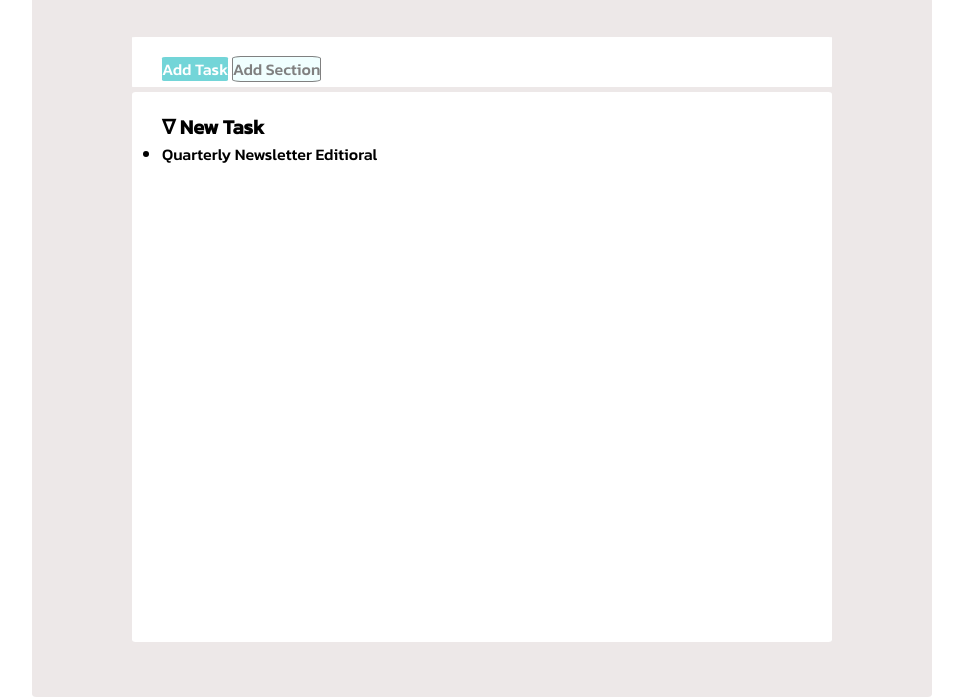
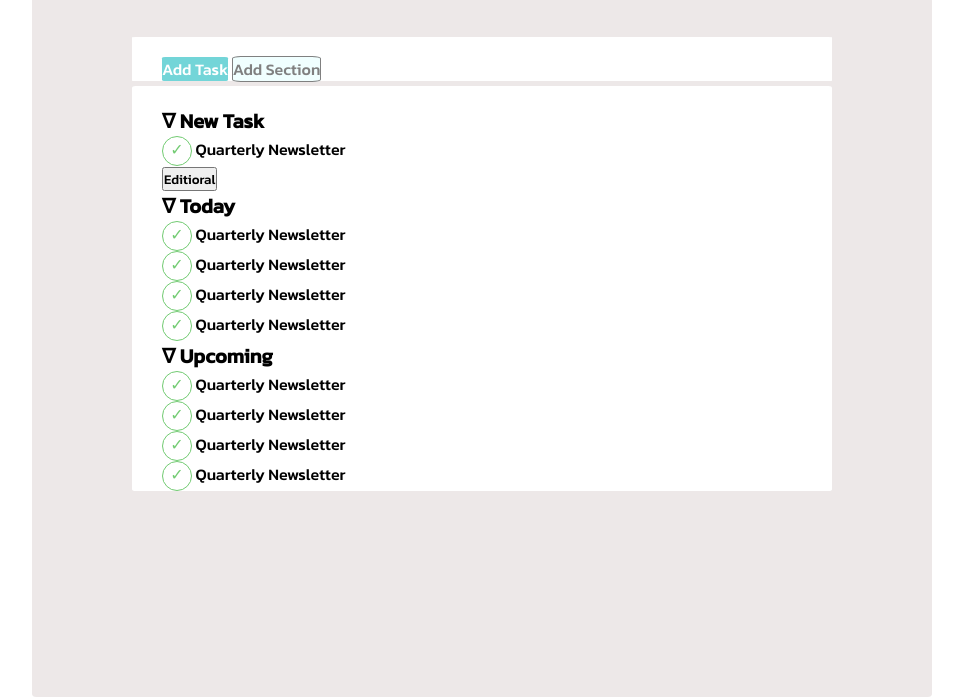
Before and after one commit to FraBona/html-css-toboolist, a plain HTML site: page index.html in a window 1280 px wide. Shown: the part 107-804 px from the top of the page, without its empty margins (158-1121 px from the left). Drawn offline with Linux system fonts and the light colour scheme.

Commit message:
commit-list

```diff
--- a/css/main.css
+++ b/css/main.css
@@ -6,6 +6,10 @@
   padding: 0;
   margin: 0;
   box-sizing: border-box;
+}
+
+ul, li{
+  list-style-type: none;
 }
 
 .container{
@@ -35,10 +39,9 @@
   border-radius: 0.5%;
 }
 
-.first{
+.nav{
   background-color: white;
   width: 700px;
-  height: 50px;
   border-radius: 0.5%;
   padding-top: 20px;
   padding-left: 30px;
@@ -67,10 +70,9 @@
   border-radius: 10%;
 }
 
-.second{
+.tasks{
   background-color: white;
   width: 700px;
-  height: 550px;
   border-radius: 0.5%;
   margin-top: 5px;
   padding-top: 20px;
@@ -80,3 +82,19 @@
 .subtitle{
   font-size: 20px;
 }
+
+.special-character{
+  display: inline-block;
+  text-align: center;
+  width: 30px;
+  height: 30px;
+  border: solid;
+  border-width: 1px;
+  border-color: rgb(114, 203, 114);
+  border-radius: 50%;
+  color: rgb(114, 203, 114);;
+}
+
+btn-tasks{
+  display: inline-block;
+}
--- a/index.html
+++ b/index.html
@@ -16,16 +16,41 @@
 
   <main>
     <div class="container box">
-      <div class="container first">
+      <div class="container nav">
           <span class="button blue">Add Task</span>
           <span class="button white">Add Section </span>
       </div>
 
-      <div class="container second">
-        <strong class="subtitle">&nabla; New Task</strong>
-        <ul>
-          <li>Quarterly Newsletter <span>Editioral</span></li>
-        </ul>
+      <div class="container tasks">
+
+        <section>
+          <strong class="subtitle">&nabla; New Task</strong>
+          <ul>
+            <li><span class="special-character">&check;</span> Quarterly Newsletter</li>
+            <button class="btn-tasks">Editioral</button>
+          </ul>
+        </section>
+
+        <section>
+          <strong class="subtitle">&nabla; Today</strong>
+          <ul>
+            <li><span class="special-character">&check;</span> Quarterly Newsletter</li>
+            <li><span class="special-character">&check;</span> Quarterly Newsletter</li>
+            <li><span class="special-character">&check;</span> Quarterly Newsletter</li>
+            <li><span class="special-character">&check;</span> Quarterly Newsletter</li>
+          </ul>
+        </section>
+
+        <section>
+          <strong class="subtitle">&nabla; Upcoming</strong>
+          <ul>
+            <li><span class="special-character">&check;</span> Quarterly Newsletter</li>
+            <li><span class="special-character">&check;</span> Quarterly Newsletter</li>
+            <li><span class="special-character">&check;</span> Quarterly Newsletter</li>
+            <li><span class="special-character">&check;</span> Quarterly Newsletter</li>
+          </ul>
+        </section>
+
       </div>
     </div>
   </main>
```
